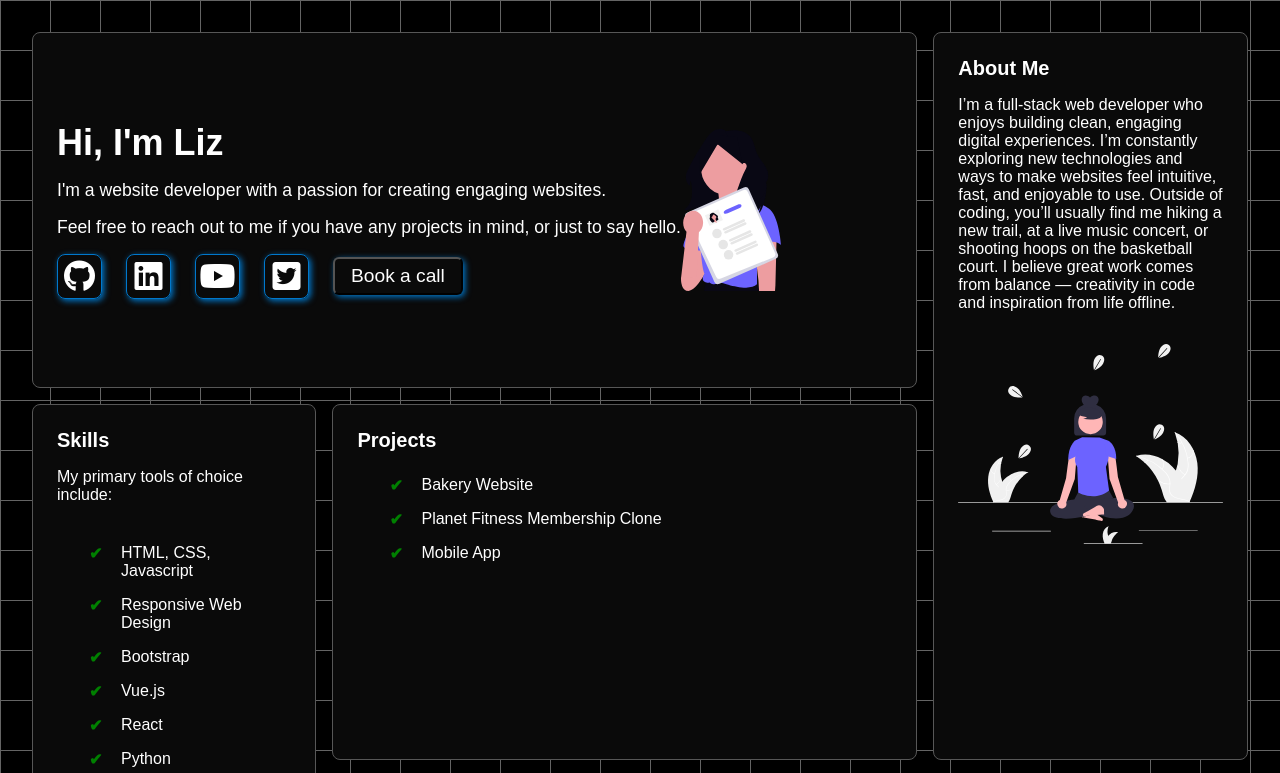
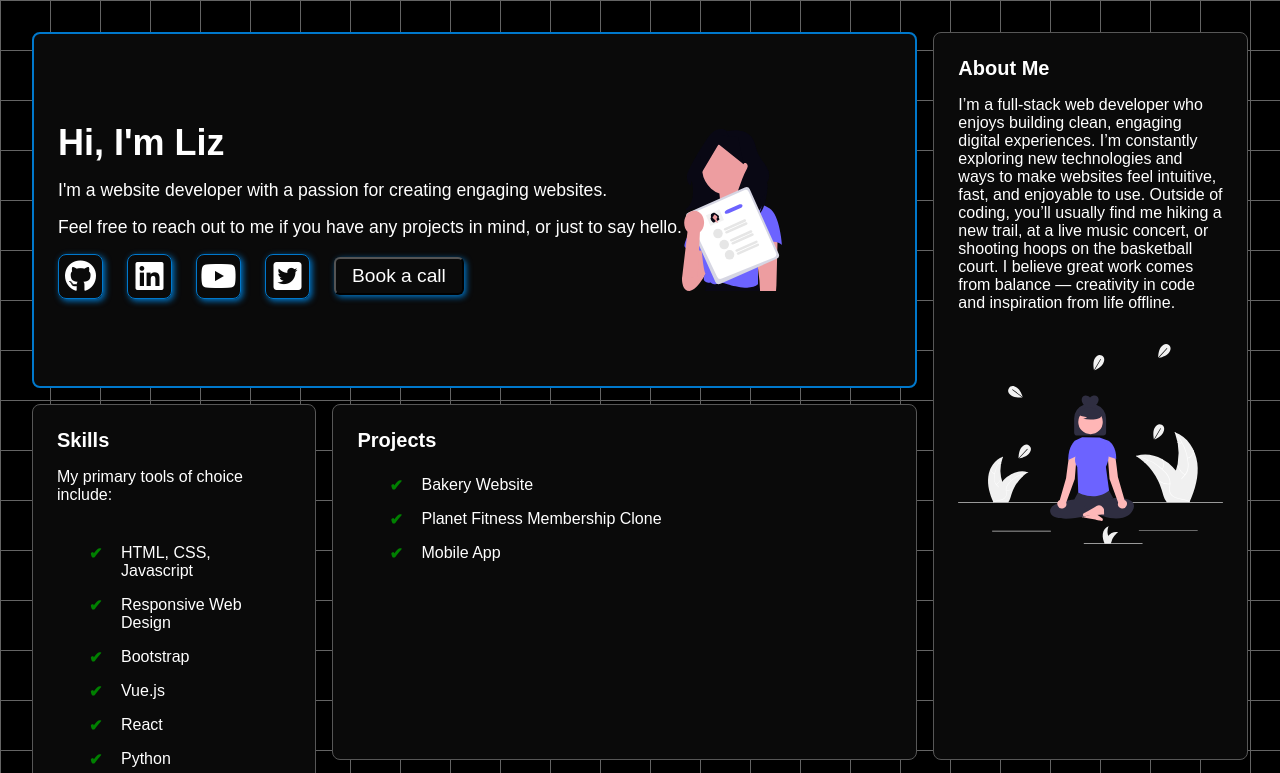
Before and after one commit to lengleman-spec/bento-portfolio, a plain HTML site: page index.html in a window 1280 px wide. In both pictures the pointer is over the element 474 px from the left and 210 px from the top of the page. Shown: the top 773 px of the page. Drawn offline with Linux system fonts and the light colour scheme; a web font is replaced by a local one.

Commit message:
Add card hover rule so that the border changes to the primary color when hovered upon.

```diff
--- a/styles.css
+++ b/styles.css
@@ -50,6 +50,10 @@ a {
   border-radius: 8px;
   padding: 1.5rem;
   background-color: rgb(10, 10, 10);
+}
+
+.card:hover {
+  border: 2px solid var(--primary-color);
 }
 
 .hero {
```
